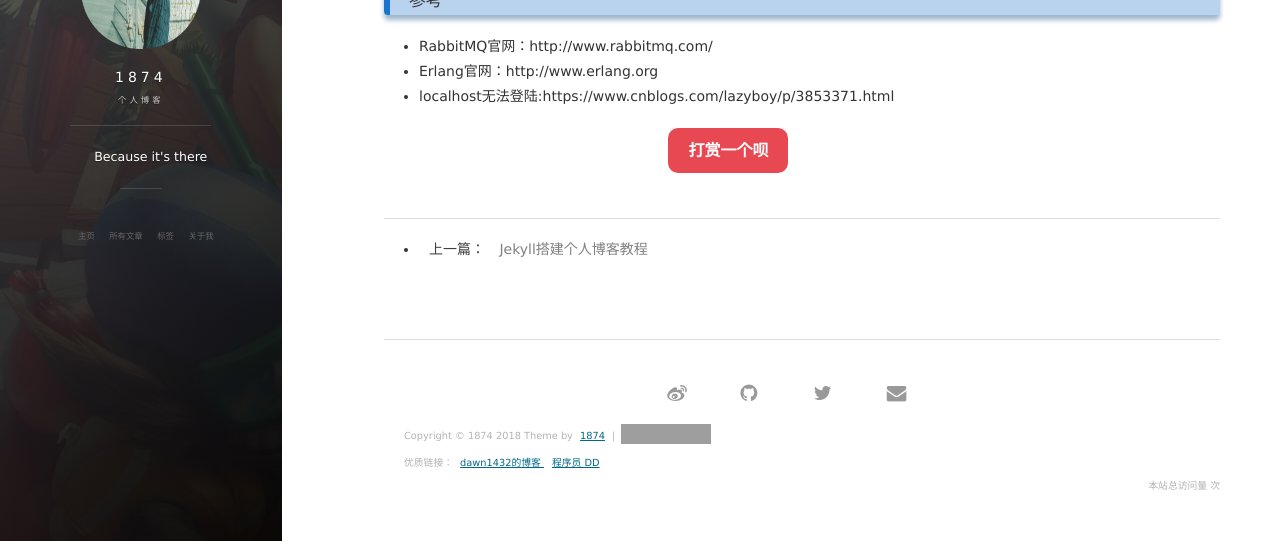
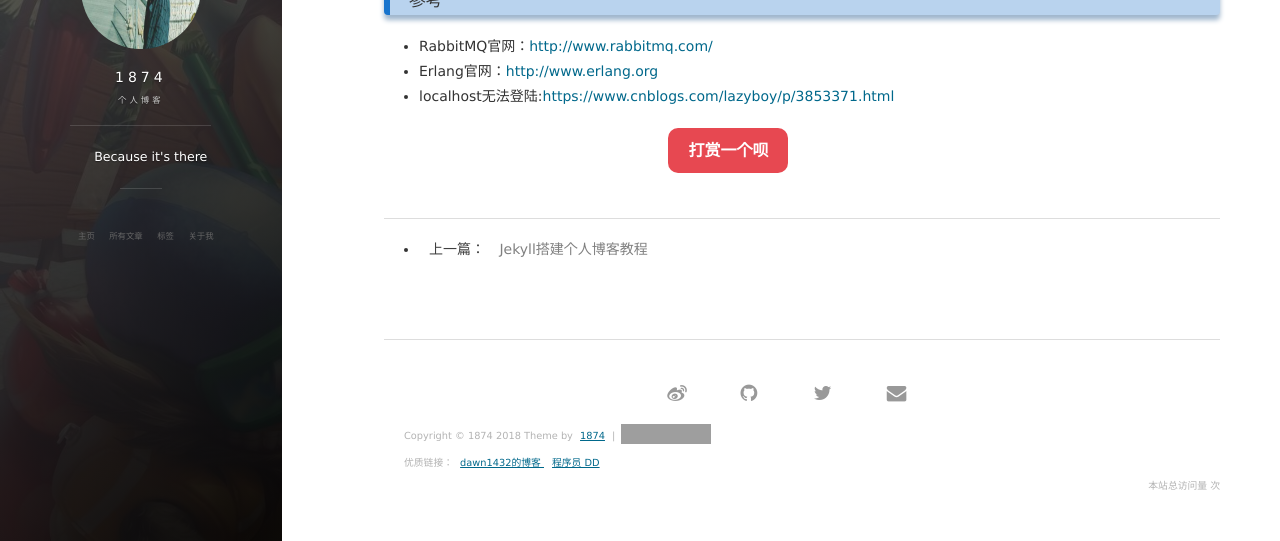
Before and after one commit to liangweilu/liangweilu.github.io, a Jekyll site: the page built from _posts/2018-7-21-RabbitMQ系列（一）---Windows安装rabbitmq详解.md, in a window 1280 px wide and 900 px high, scrolled down 6210 px, cut to the strip 359-900 px from the top of the window. Built offline with Jekyll 4.4.1, drawn with Linux system fonts in a browser that asks for light colours; nearby versions of some CDN libraries; comment, search, counter and statistics services are not loaded; some of the changed lines change nothing that is shown; grey boxes are pictures that could not be loaded.

Commit message:
修改链接样式

```diff
--- a/_posts/2018-7-21-RabbitMQ系列（一）---Windows安装rabbitmq详解.md
+++ b/_posts/2018-7-21-RabbitMQ系列（一）---Windows安装rabbitmq详解.md
@@ -50,6 +50,6 @@ tags: RabbitMQ
 这样我们就可以通过ip远程访问我们的RabbitMQ服务了(当然，需要在同一网段中，或者你的ip地址已经映射到公网了)。为什么需要远程呢？当你的服务部署在服务器上的时候，你总不能还使用`localhost:15672`去访问吧。另外一点需要注意的是，RabbitMQ服务web界面的端口是`15672`，而我们客户端访问的ip地址实际上是`5672`，所以在开发的时候要注意一下。
 
 ### 参考
-- RabbitMQ官网：http://www.rabbitmq.com/
-- Erlang官网：http://www.erlang.org
-- localhost无法登陆:https://www.cnblogs.com/lazyboy/p/3853371.html
+- RabbitMQ官网：<http://www.rabbitmq.com/>
+- Erlang官网：<http://www.erlang.org>
+- localhost无法登陆:<https://www.cnblogs.com/lazyboy/p/3853371.html>
```
